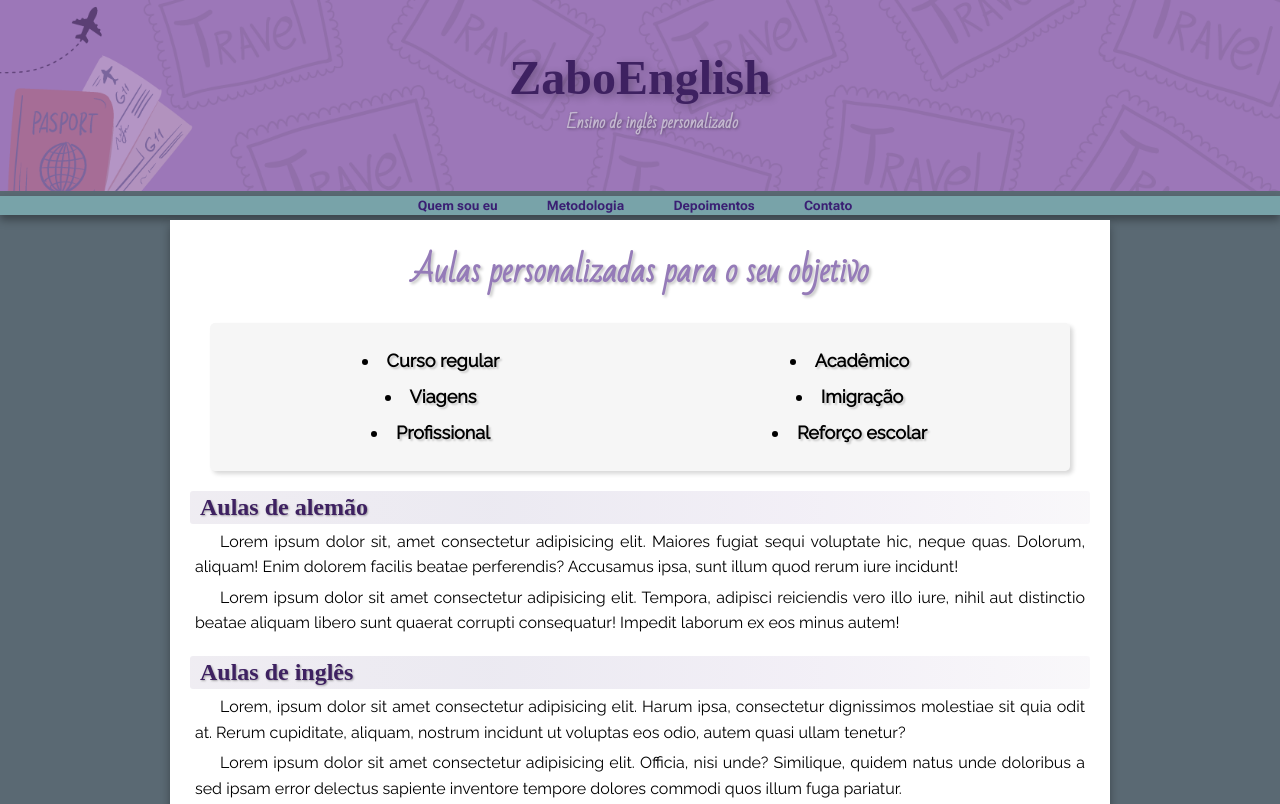
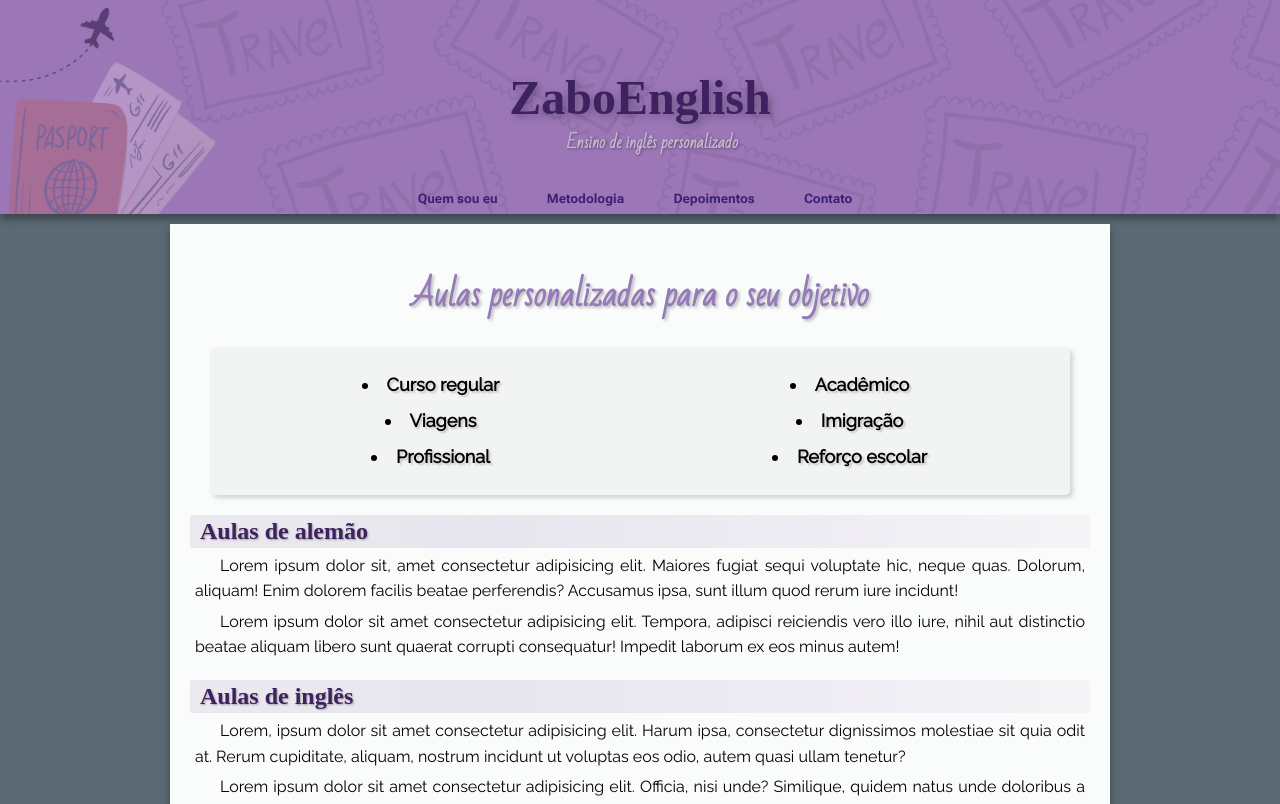
Before and after one commit to adrianefagundes/projetos-pessoais, a plain HTML site: page zaboenglish/index.html in a window 1280 px wide. Shown: the top 804 px of the page. Drawn offline with Linux system fonts and the light colour scheme; a web font is replaced by a local one.

Commit message:
Melhorias no cabeçalho do site

```diff
--- a/zaboenglish/index.html
+++ b/zaboenglish/index.html
@@ -12,13 +12,13 @@
     <header>
         <h1>ZaboEnglish</h1>
         <p>Ensino de inglês personalizado</p>
+        <nav>
+            <a href="quemsoueu.html" target="_blank">Quem sou eu</a>
+            <a href="metodologia.html" target="_blank">Metodologia</a>
+            <a href="depoimentos.html" target="_blank">Depoimentos</a>
+            <a href="contato.html" target="_blank">Contato</a>
+        </nav>
     </header>
-    <nav>
-        <a href="quemsoueu.html" target="_blank">Quem sou eu</a>
-        <a href="metodologia.html" target="_blank">Metodologia</a>
-        <a href="depoimentos.html" target="_blank">Depoimentos</a>
-        <a href="contato.html" target="_blank">Contato</a>
-    </nav>
     <main>
         <h1>Aulas personalizadas para o seu objetivo</h1>
         <ul>
--- a/zaboenglish/zaboenglish.css
+++ b/zaboenglish/zaboenglish.css
@@ -36,7 +36,9 @@ header {
     background-image: url(imagens/header_zaboenglish.png);
     background-repeat: no-repeat;
     background-size: cover;
-    padding: 50px;
+    box-shadow: 0px 5px 8px rgba(0, 0, 0, 0.351);
+    padding: 50px 0px 3px;
+    margin-bottom: 10px;
 }
 
 header > h1 {
@@ -52,18 +54,15 @@ header > p {
     font-weight: bold;
     text-align: center;
     text-shadow: 1px 1px 3px rgba(0, 0, 0, 0.384);
+    padding-bottom: 30px;
 }
 
 nav {
-    background-color: #8ac7ca9f;
     font-family: var(--fonte-links);
     font-size: small;
     text-align: center;
     font-weight: bold;
-    margin-top: 5px;
     margin-bottom: 5px;
-    padding: 2px;
-    box-shadow: 0px 5px 8px rgba(0, 0, 0, 0.351);
 }
 nav > a {
     color: var(--roxo-escuro);
@@ -80,7 +79,7 @@ nav > a:hover {
 }
 
 main {
-    background-color: rgb(255, 255, 255);
+    background-color: rgba(255, 255, 255, 0.971);
     box-shadow: 0px 6px 10px rgba(0, 0, 0, 0.336);
     min-width: 320px;
     max-width: 900px;
@@ -110,6 +109,7 @@ h1 {
     font-family: var(--fonte-destaque);
     text-align: center;
     text-shadow: 2px 2px 3px rgba(0, 0, 0, 0.24);
+    padding-top: 20px;
 }
 
 h2 {
```
